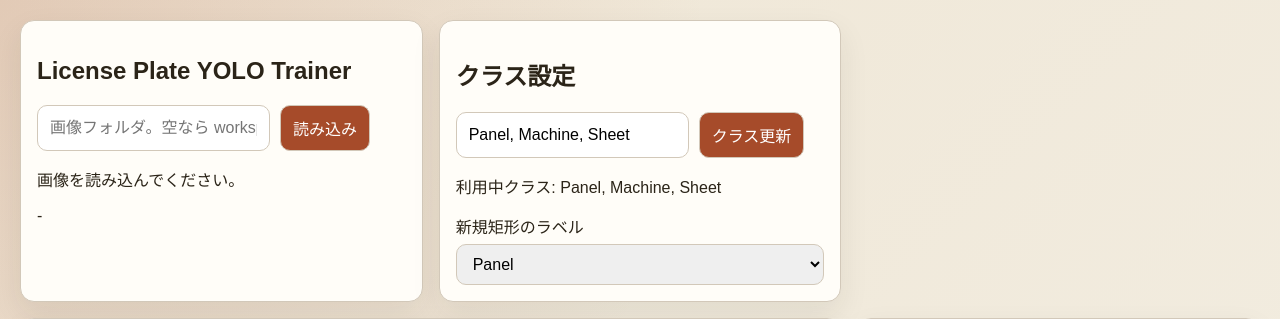
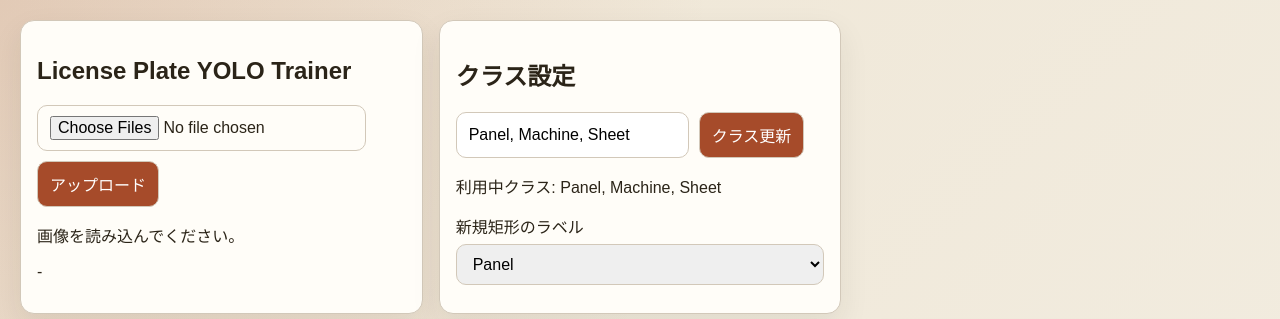
Before and after one commit to yokaromon/PhotoLabel, a FastAPI app: page /photolabel in a window 1280 px wide. Shown: the top 319 px of the page. Run offline with FastAPI, Linux system fonts and the light colour scheme.

Commit message:
feat: 画像読み込みをローカルパス指定からフォルダアップロード方式に変更
ブラウザの webkitdirectory でフォルダ選択 → FormData で一括アップロード。
サーバ側は source_images_dir に保存して登録する。

Co-Authored-By: Claude Sonnet 4.6 <noreply@anthropic.com>

```diff
--- a/Yolo/app/main.py
+++ b/Yolo/app/main.py
@@ -28,9 +28,6 @@ app = FastAPI(title="License Plate YOLO Trainer")
 app.mount("/photolabel/static", StaticFiles(directory=str(APP_DIR / "static")), name="static")
 templates = Jinja2Templates(directory=str(APP_DIR / "templates"))
 
-
-class LoadImagesRequest(BaseModel):
-    folder_path: str | None = None
 
 
 class ClassesRequest(BaseModel):
@@ -81,16 +78,21 @@ async def save_classes(payload: ClassesRequest) -> JSONResponse:
 
 
 @app.post("/photolabel/api/load-images")
-async def load_images(payload: LoadImagesRequest) -> JSONResponse:
+async def load_images(files: list[UploadFile] = File(...)) -> JSONResponse:
     try:
-        images = file_service.load_images(payload.folder_path)
+        files_data = [
+            (f.filename or f.filename, await f.read())
+            for f in files
+            if f.filename and Path(f.filename).suffix.lower() in {".jpg", ".jpeg", ".png"}
+        ]
+        images = file_service.save_uploaded_images(files_data)
         return JSONResponse({
             "folder": str(file_service.get_loaded_folder()),
             "count": len(images),
             "images": [path.name for path in images],
             "classes": class_service.get_classes(),
         })
-    except (FileNotFoundError, ValueError) as exc:
+    except ValueError as exc:
         raise HTTPException(status_code=400, detail=str(exc)) from exc
 
 
--- a/Yolo/app/services/file_service.py
+++ b/Yolo/app/services/file_service.py
@@ -29,21 +29,24 @@ class FileService:
         ]:
             path.mkdir(parents=True, exist_ok=True)
 
-    def load_images(self, folder: str | None) -> list[Path]:
-        selected = Path(folder).expanduser() if folder else self.source_images_dir
-        if not selected.exists() or not selected.is_dir():
-            raise FileNotFoundError(f"Image folder not found: {selected}")
+    def save_uploaded_images(self, files_data: list[tuple[str, bytes]]) -> list[Path]:
+        """アップロードされた画像を source_images_dir に保存して登録する。"""
+        saved: list[Path] = []
+        for filename, data in files_data:
+            # webkitdirectory はパス区切りを含む場合があるのでベース名のみ使用
+            name = Path(filename).name
+            dest = self.source_images_dir / name
+            dest.write_bytes(data)
+            saved.append(dest)
 
-        images = sorted(
-            path for path in selected.iterdir() if path.is_file() and path.suffix.lower() in IMAGE_EXTENSIONS
-        )
-        if not images:
-            raise ValueError("No image files were found in the selected folder.")
+        saved.sort(key=lambda p: p.name)
+        if not saved:
+            raise ValueError("No image files were uploaded.")
 
         with self._lock:
-            self._folder = selected
-            self._images = images
-        return images
+            self._folder = self.source_images_dir
+            self._images = saved
+        return saved
 
     def get_loaded_images(self) -> list[Path]:
         with self._lock:
--- a/Yolo/app/static/app.js
+++ b/Yolo/app/static/app.js
@@ -273,11 +273,20 @@ async function loadImageAt(index) {
 }
 
 async function loadImages() {
-  const folderPath = document.getElementById("folderPath").value.trim();
+  const input = document.getElementById("folderInput");
+  const imageFiles = Array.from(input.files).filter(f =>
+    /\.(jpe?g|png)$/i.test(f.name)
+  );
+  if (imageFiles.length === 0) {
+    throw new Error("画像ファイルが選択されていません。");
+  }
+  const formData = new FormData();
+  for (const f of imageFiles) {
+    formData.append("files", f);
+  }
   const data = await fetchJson("/photolabel/api/load-images", {
     method: "POST",
-    headers: { "Content-Type": "application/json" },
-    body: JSON.stringify({ folder_path: folderPath || null }),
+    body: formData,
   });
   applyClasses(data.classes || state.classes);
   state.images = data.images.map((name, index) => ({ name, index }));
--- a/Yolo/app/templates/index.html
+++ b/Yolo/app/templates/index.html
@@ -11,8 +11,8 @@
     <section class="panel">
       <h1>License Plate YOLO Trainer</h1>
       <div class="row">
-        <input id="folderPath" type="text" placeholder="画像フォルダ。空なら workspace/source_images">
-        <button id="loadImagesBtn">読み込み</button>
+        <input id="folderInput" type="file" accept="image/jpeg,image/png" webkitdirectory multiple>
+        <button id="loadImagesBtn">アップロード</button>
       </div>
       <p id="imageStatus">画像を読み込んでください。</p>
       <p id="imageName">-</p>
```
